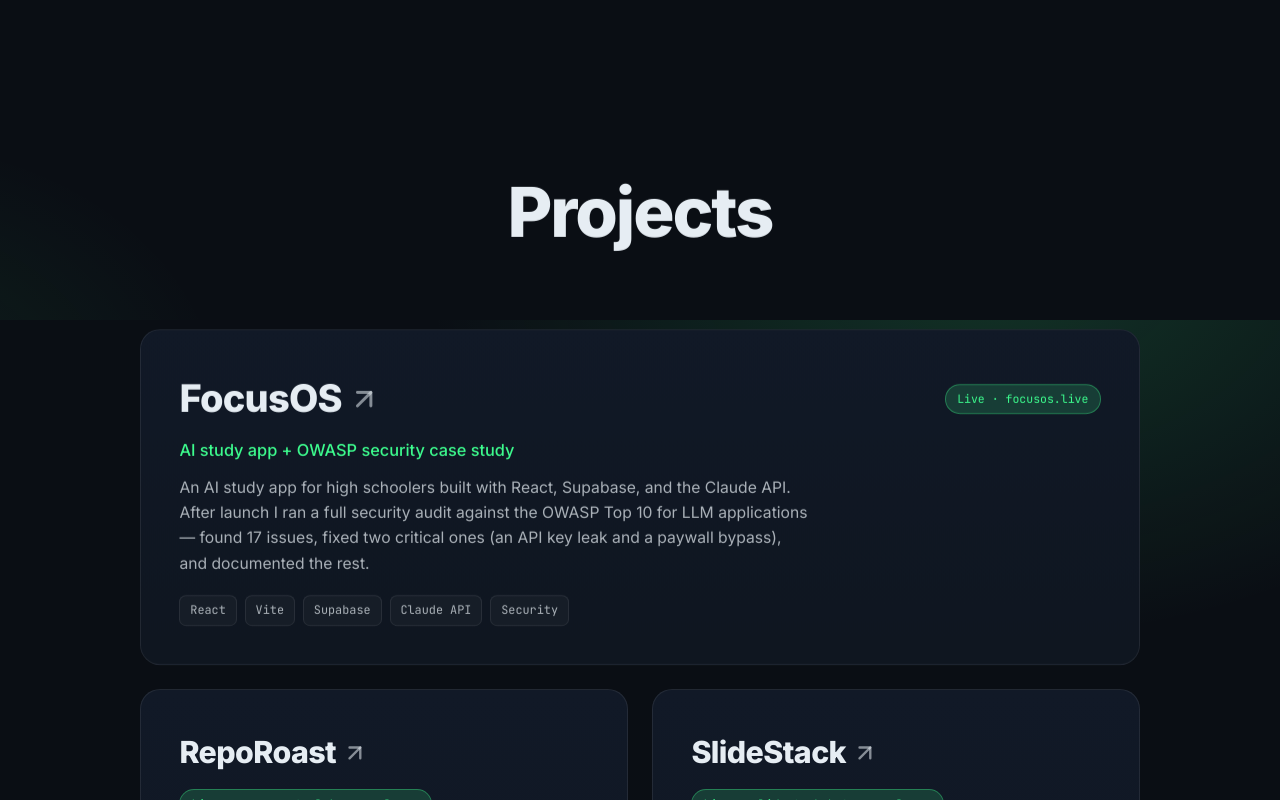
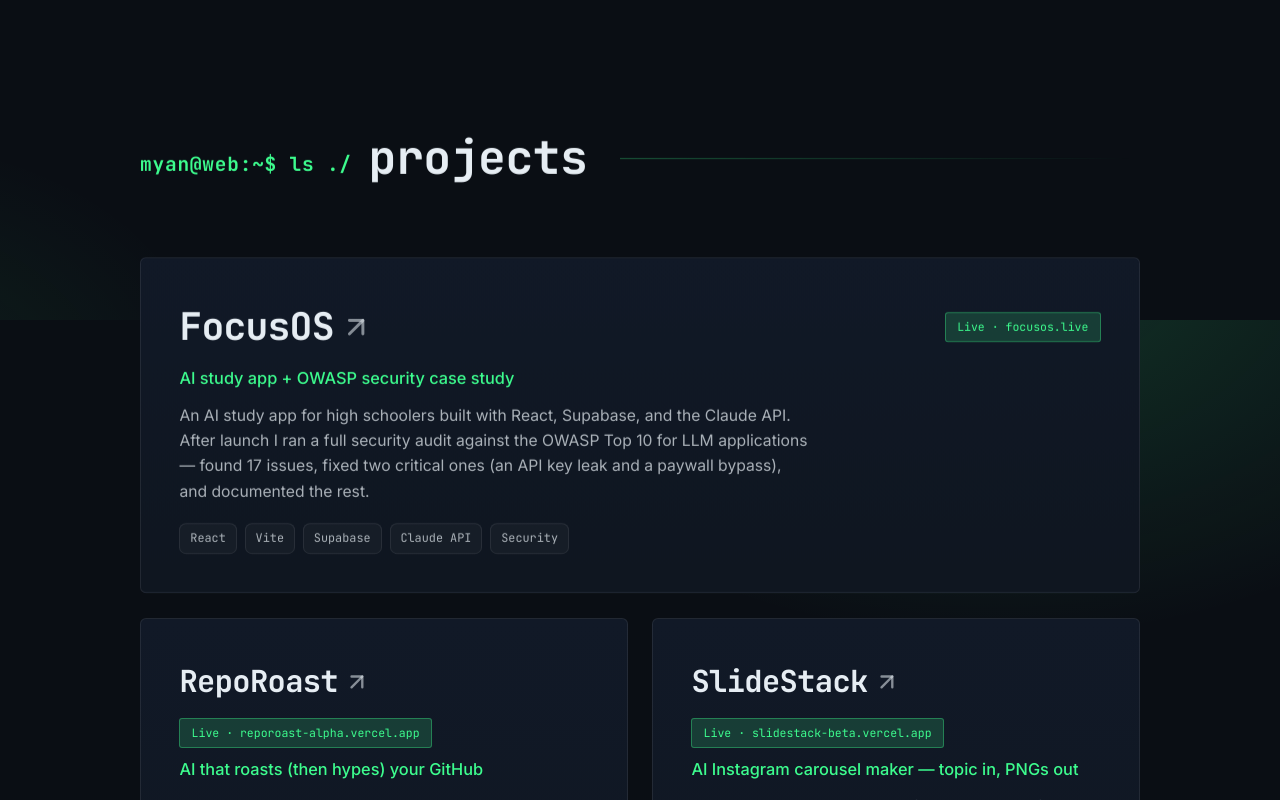
Before and after one commit to myanptl/myan-portfolio, a React (Vite) app: page / in a window 1280 px wide. Shown: the part 2080-2880 px from the top of the page. Built offline with nearby package versions, Linux system fonts and the light colour scheme; no server answers.

Commit message:
feat: terminal-zine pass — command-style section headers, target-bracket cards, hard offset shadows, mono labels

```diff
--- a/src/styles/global.css
+++ b/src/styles/global.css
@@ -120,3 +120,82 @@
 .section-title .accent {
   color: var(--color-accent);
 }
+
+/* ═══════════ terminal-zine pass (v2.1) — less template, more machine ═══════════ */
+
+/* Section titles read as commands, not marketing headers */
+.section-title {
+  font-family: var(--font-mono);
+  font-weight: 700;
+  font-size: clamp(1.6rem, 1.2rem + 2.2vw, 2.9rem);
+  letter-spacing: -0.01em;
+  text-align: left;
+  text-transform: lowercase;
+  display: flex;
+  align-items: baseline;
+  gap: 0.6ch;
+}
+.section-title::before {
+  content: 'myan@web:~$ ls ./';
+  color: var(--color-accent);
+  font-size: 0.42em;
+  letter-spacing: 0.04em;
+  white-space: nowrap;
+  transform: translateY(-0.15em);
+}
+.section-title::after {
+  content: '';
+  flex: 1;
+  height: 1px;
+  align-self: center;
+  background: linear-gradient(90deg, var(--color-border-strong), transparent);
+  margin-left: 1rem;
+}
+
+/* Cards: hard offset shadows + target-bracket corners on hover — the
+   SlideStack "designed object" feel, translated into terminal language */
+.proj-card, .proj-card-featured, .cred-card, .skill-group, .xp-card {
+  position: relative;
+  border-radius: 6px !important;
+  transition: transform 160ms var(--ease, ease), box-shadow 160ms var(--ease, ease), border-color 160ms;
+}
+.proj-card:hover, .proj-card-featured:hover, .cred-card:hover, .skill-group:hover, .xp-card:hover {
+  transform: translate(-3px, -3px);
+  box-shadow: 5px 5px 0 var(--color-accent-dim);
+  border-color: var(--color-accent) !important;
+}
+
+/* target corners ⌜ ⌟ appear on card hover */
+.proj-card::before, .proj-card-featured::before, .cred-card::before {
+  content: '⌜';
+  position: absolute; top: 2px; left: 6px;
+  color: var(--color-accent);
+  font-family: var(--font-mono);
+  opacity: 0;
+  transition: opacity 160ms;
+}
+.proj-card::after, .proj-card-featured::after, .cred-card::after {
+  content: '⌟';
+  position: absolute; bottom: 2px; right: 6px;
+  color: var(--color-accent);
+  font-family: var(--font-mono);
+  opacity: 0;
+  transition: opacity 160ms;
+}
+.proj-card:hover::before, .proj-card:hover::after,
+.proj-card-featured:hover::before, .proj-card-featured:hover::after,
+.cred-card:hover::before, .cred-card:hover::after { opacity: 1; }
+
+/* Project names + pills go mono — labels on equipment, not website copy */
+.proj-name, .cred-title { font-family: var(--font-mono); letter-spacing: -0.02em; }
+.proj-badge, .skill-pill {
+  font-family: var(--font-mono);
+  border-radius: 3px !important;
+}
+.skill-pill { transition: transform 140ms var(--ease, ease), border-color 140ms, color 140ms; }
+.skill-pill:hover { transform: translateY(-2px); border-color: var(--color-accent); color: var(--color-accent); }
+
+@media (prefers-reduced-motion: reduce) {
+  .proj-card:hover, .proj-card-featured:hover, .cred-card:hover, .skill-group:hover, .xp-card:hover { transform: none; }
+  .skill-pill:hover { transform: none; }
+}
```
